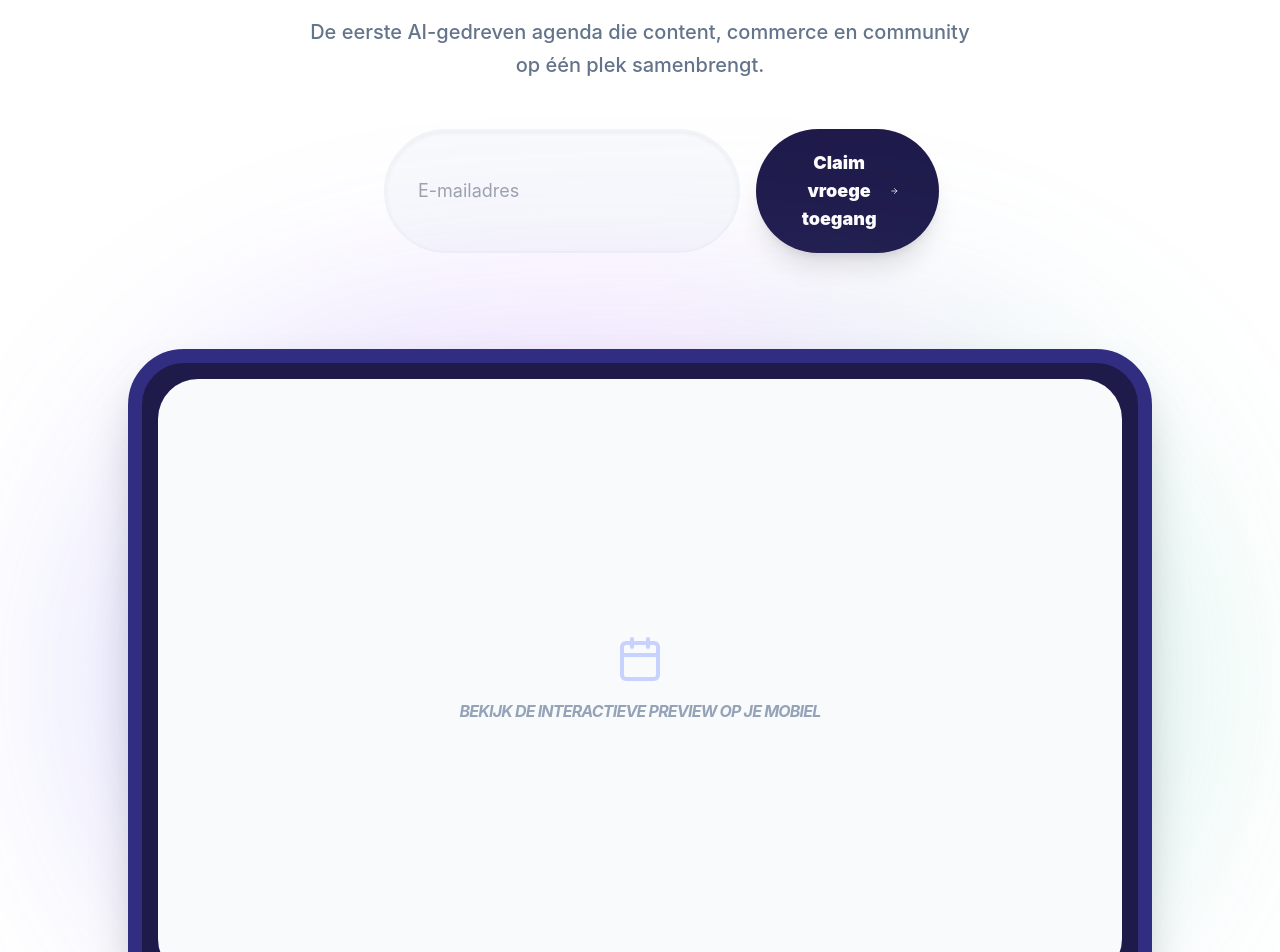
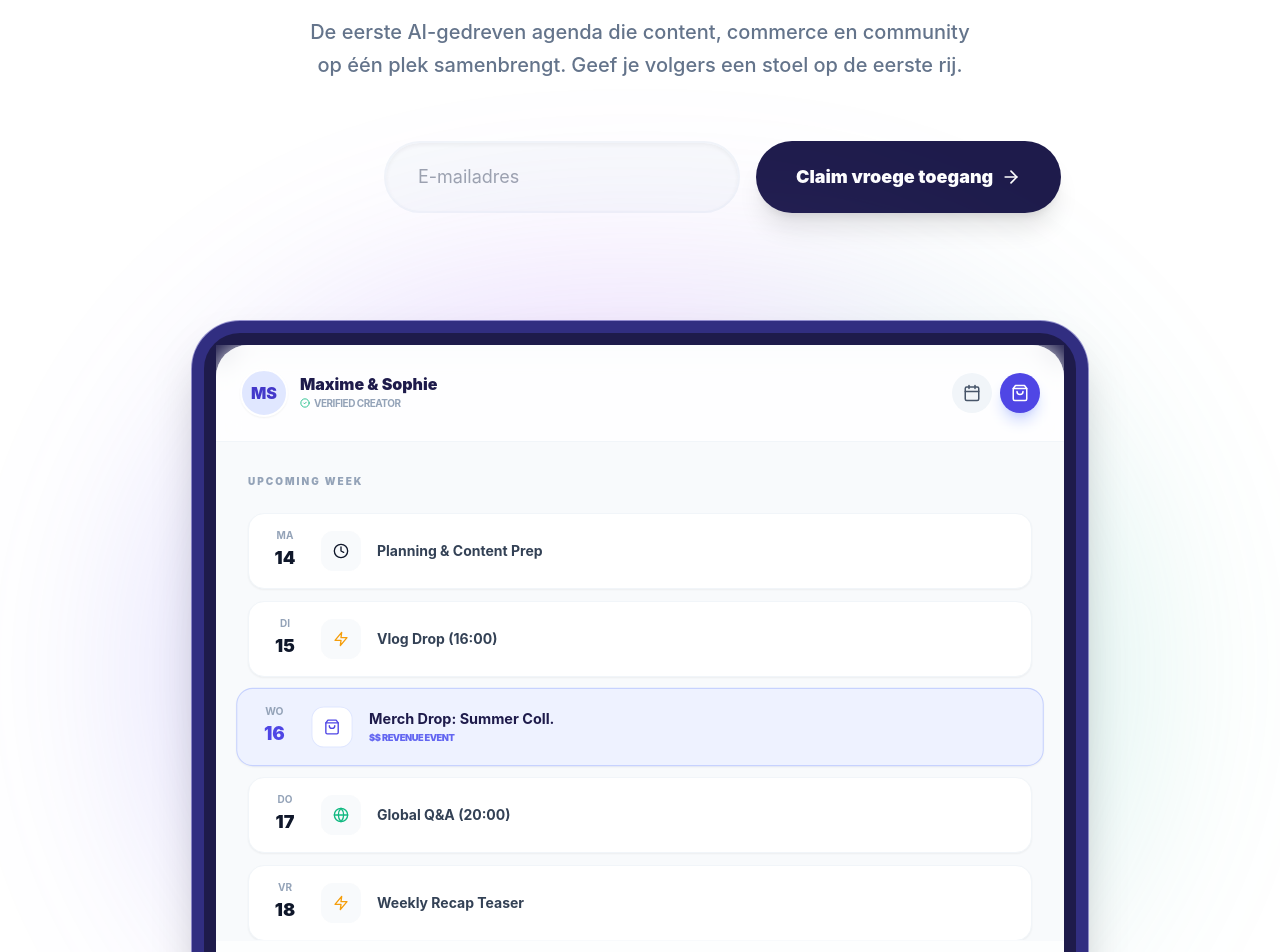
Before and after one commit to JoSync/syncsocial-web, a Next.js app: page / in a window 1280 px wide. Shown: the part 520-1472 px from the top of the page. Built offline with nearby package versions, Linux system fonts and the light colour scheme.

Commit message:
Update page.js

```diff
--- a/app/page.js
+++ b/app/page.js
@@ -8,6 +8,7 @@ export default function LandingPage() {
   const [email, setEmail] = useState('');
   const [isSubmitted, setIsSubmitted] = useState(false);
 
+  // Timer voor de mockup flow
   useEffect(() => {
     const interval = setInterval(() => {
       setCurrentSlide((prev) => (prev + 1) % 3);
@@ -19,21 +20,20 @@ export default function LandingPage() {
     e.preventDefault();
     if (email.includes('@')) {
       setIsSubmitted(true);
-      // Hier kunnen we later de koppeling met een database maken
     }
   };
 
   const t = {
     NL: {
       hero: "Jouw leven, gesynchroniseerd met je community.",
-      sub: "De eerste AI-gedreven agenda die content, commerce en community op één plek samenbrengt.",
+      sub: "De eerste AI-gedreven agenda die content, commerce en community op één plek samenbrengt. Geef je volgers een stoel op de eerste rij.",
       cta: "Claim vroege toegang",
       success: "Je staat op de lijst! We nemen snel contact met je op.",
       badge: "SyncSocial.ai — De toekomst van engagement"
     },
     EN: {
       hero: "Your life, synchronized with your community.",
-      sub: "The first AI-powered calendar bridging content, commerce, and community.",
+      sub: "The first AI-powered calendar bridging content, commerce, and community. Give your followers a front-row seat.",
       cta: "Claim Early Access",
       success: "You're on the list! We'll be in touch soon.",
       badge: "SyncSocial.ai — The future of engagement"
@@ -49,8 +49,17 @@ export default function LandingPage() {
 
   const current = t[lang];
 
+  const weekData = [
+    { day: 'MA', date: '14', title: 'Planning & Content Prep', type: 'personal', icon: <Clock size={16} /> },
+    { day: 'DI', date: '15', title: 'Vlog Drop (16:00)', type: 'content', icon: <Zap size={16} className="text-amber-500" /> },
+    { day: 'WO', date: '16', title: 'Merch Drop: Summer Coll.', type: 'commerce', icon: <ShoppingBag size={16} className="text-indigo-600" />, highlight: true },
+    { day: 'DO', date: '17', title: 'Global Q&A (20:00)', type: 'live', icon: <Globe size={16} className="text-emerald-500" /> },
+    { day: 'VR', date: '18', title: 'Weekly Recap Teaser', type: 'content', icon: <Zap size={16} className="text-amber-500" /> },
+  ];
+
   return (
     <div className="min-h-screen bg-white text-slate-900 overflow-hidden font-sans">
+      {/* Navbar */}
       <nav className="flex justify-between items-center p-8 max-w-7xl mx-auto relative z-10">
         <div className="flex items-center gap-2 group cursor-pointer">
           <Infinity className="text-indigo-950 w-10 h-10 transition-transform group-hover:rotate-12" />
@@ -58,13 +67,20 @@ export default function LandingPage() {
         </div>
         <div className="flex bg-slate-100 p-1 rounded-full border border-slate-200">
           {['NL', 'EN', 'CN'].map((l) => (
-            <button key={l} onClick={() => setLang(l)} className={`px-4 py-1 rounded-full text-xs font-black transition ${lang === l ? 'bg-white shadow-sm text-indigo-600' : 'text-slate-400'}`}>{l}</button>
+            <button
+              key={l}
+              onClick={() => setLang(l)}
+              className={`px-4 py-1 rounded-full text-xs font-black transition ${lang === l ? 'bg-white shadow-sm text-indigo-600' : 'text-slate-400'}`}
+            >
+              {l}
+            </button>
           ))}
         </div>
       </nav>
 
+      {/* Hero Section */}
       <section className="max-w-7xl mx-auto px-6 pt-12 pb-24 text-center relative z-10">
-        <div className="inline-flex items-center gap-2 bg-indigo-50 text-indigo-700 px-4 py-2 rounded-full text-xs font-bold mb-8 uppercase tracking-widest tracking-widest">
+        <div className="inline-flex items-center gap-2 bg-indigo-50 text-indigo-700 px-4 py-2 rounded-full text-xs font-bold mb-8 uppercase tracking-widest">
           <Zap size={14} /> {current.badge}
         </div>
         <h1 className="text-6xl lg:text-8xl font-black tracking-tighter text-indigo-950 mb-8 leading-[0.95] max-w-5xl mx-auto">
@@ -74,9 +90,10 @@ export default function LandingPage() {
           {current.sub}
         </p>
 
-        <div className="max-w-lg mx-auto mb-24">
+        {/* Email Waitlist Interaction */}
+        <div className="max-w-lg mx-auto mb-24 h-24 flex items-center justify-center">
           {!isSubmitted ? (
-            <form onSubmit={handleSubmit} className="flex flex-col sm:flex-row gap-4">
+            <form onSubmit={handleSubmit} className="flex flex-col sm:flex-row gap-4 w-full animate-fade-in">
               <input
                 type="email"
                 required
@@ -85,36 +102,131 @@ export default function LandingPage() {
                 placeholder="E-mailadres"
                 className="flex-1 px-8 py-5 rounded-full border-2 border-slate-100 focus:border-indigo-500 outline-none text-lg transition-all shadow-inner bg-slate-50"
               />
-              <button type="submit" className="bg-indigo-950 text-white px-10 py-5 rounded-full font-black text-lg hover:bg-indigo-800 transition-all shadow-xl flex items-center justify-center gap-2">
+              <button type="submit" className="bg-indigo-950 text-white px-10 py-5 rounded-full font-black text-lg hover:bg-indigo-800 transition-all shadow-xl flex items-center justify-center gap-2 whitespace-nowrap">
                 {current.cta} <ArrowRight size={20} />
               </button>
             </form>
           ) : (
-            <div className="bg-emerald-50 border-2 border-emerald-100 p-6 rounded-[2rem] flex items-center justify-center gap-4 animate-fade-in">
-              <div className="w-12 h-12 bg-emerald-500 rounded-full flex items-center justify-center text-white shadow-lg shadow-emerald-200">
-                <CheckCircle2 size={24} />
+            <div className="bg-emerald-50 border-2 border-emerald-100 p-6 rounded-[2.5rem] flex items-center justify-center gap-4 animate-scale-in w-full">
+              <div className="w-10 h-10 bg-emerald-500 rounded-full flex items-center justify-center text-white shadow-lg shadow-emerald-200">
+                <CheckCircle2 size={20} />
               </div>
-              <p className="text-emerald-800 font-black text-lg text-left leading-tight">{current.success}</p>
+              <p className="text-emerald-800 font-black text-md text-left leading-tight">{current.success}</p>
             </div>
           )}
         </div>
 
-        {/* --- DE LEVENDE MOCKUP (Blijft hetzelfde als gisteren) --- */}
-        <div className="relative max-w-5xl mx-auto">
-           <div className="absolute -inset-10 bg-gradient-to-r from-indigo-500 via-purple-500 to-emerald-400 opacity-20 blur-[100px] rounded-full"></div>
-           <div className="relative bg-indigo-950 rounded-[3.5rem] p-4 shadow-2xl border-[14px] border-indigo-900 overflow-hidden">
-             <div className="bg-slate-50 rounded-[2.5rem] overflow-hidden relative h-[600px] flex flex-col">
-                {/* Hier de content van de slides (Dag, Week, Kassa) */}
-                <div className="p-12 text-center flex flex-col items-center justify-center h-full">
-                   <Calendar size={48} className="text-indigo-200 mb-4 animate-bounce-slow" />
-                   <p className="text-slate-400 font-bold italic tracking-tighter uppercase">Bekijk de interactieve preview op je mobiel</p>
+        {/* --- DE LEVENDE MOCKUP --- */}
+        <div className="relative max-w-4xl mx-auto">
+          <div className="absolute -inset-10 bg-gradient-to-r from-indigo-500 via-purple-500 to-emerald-400 opacity-20 blur-[100px] rounded-full"></div>
+
+          {/* Telefoon Frame */}
+          <div className="relative bg-indigo-950 rounded-[3rem] p-3 shadow-2xl border-[12px] border-indigo-900 overflow-hidden ring-1 ring-indigo-800/50">
+            <div className="bg-slate-50 rounded-[2rem] overflow-hidden relative h-[650px] flex flex-col">
+
+              {/* Header Mockup */}
+              <div className="bg-white/80 backdrop-blur-md border-b border-slate-100 p-6 flex justify-between items-center z-20">
+                <div className="flex items-center gap-3 text-left">
+                  <div className="w-12 h-12 bg-indigo-100 rounded-full flex items-center justify-center text-indigo-700 font-black border-2 border-white shadow-sm">MS</div>
+                  <div>
+                    <p className="font-black text-indigo-950 text-base leading-none">Maxime & Sophie</p>
+                    <p className="text-[10px] text-slate-400 mt-1 font-bold uppercase tracking-tighter flex items-center gap-1"><CheckCircle2 size={10} className="text-emerald-500" /> Verified Creator</p>
+                  </div>
                 </div>
-             </div>
-           </div>
+                <div className="flex gap-2">
+                   <div className="w-10 h-10 bg-slate-100 rounded-full flex items-center justify-center text-slate-600"><Calendar size={18} /></div>
+                   <div className="w-10 h-10 bg-indigo-600 rounded-full flex items-center justify-center text-white shadow-lg shadow-indigo-200"><ShoppingBag size={18} /></div>
+                </div>
+              </div>
+
+              {/* Animated Screens Area */}
+              <div className="flex-1 relative overflow-hidden">
+
+                {/* Slide 1: Dagoverzicht */}
+                <div className={`absolute inset-0 p-8 transition-all duration-700 ease-in-out ${currentSlide === 0 ? 'opacity-100 translate-x-0' : 'opacity-0 -translate-x-20'}`}>
+                  <p className="text-left text-[10px] font-black text-slate-400 uppercase tracking-[0.2em] mb-6">Today's Schedule</p>
+                  <div className="space-y-4">
+                    <div className="flex items-center gap-4 p-5 rounded-3xl bg-indigo-50 border-2 border-indigo-100 shadow-sm text-left relative overflow-hidden">
+                      <div className="absolute top-0 right-0 bg-indigo-600 text-white text-[8px] font-bold px-3 py-1 rounded-bl-xl uppercase tracking-widest">Live Now</div>
+                      <span className="font-black text-indigo-400 text-sm">13:00</span>
+                      <div className="w-12 h-12 rounded-2xl bg-white shadow-sm flex items-center justify-center border border-indigo-50 text-indigo-600"><ShoppingBag size={22} /></div>
+                      <div className="flex-1">
+                        <p className="font-black text-indigo-950 text-lg leading-tight">Summer Merch Drop</p>
+                        <p className="text-[10px] font-bold text-indigo-400 uppercase mt-1">Direct Checkout Active</p>
+                      </div>
+                    </div>
+                    <div className="flex items-center gap-4 p-5 rounded-2xl bg-white border border-slate-100 shadow-sm text-left opacity-60">
+                      <span className="font-black text-slate-400 text-sm">16:00</span>
+                      <div className="w-10 h-10 rounded-xl bg-slate-50 flex items-center justify-center border border-slate-50 text-amber-500"><Zap size={18} /></div>
+                      <div className="flex-1"><p className="font-bold text-slate-700">Content Auto-Publish</p></div>
+                    </div>
+                  </div>
+                  <div className="mt-8 bg-white p-6 rounded-[2rem] border border-slate-100 shadow-xl text-left flex gap-4">
+                     <div className="w-10 h-10 bg-emerald-100 rounded-full flex items-center justify-center flex-shrink-0 text-emerald-600"><Zap size={20} /></div>
+                     <div>
+                       <p className="text-sm font-black text-slate-900 leading-tight italic">AI Insight: Peak Engagement</p>
+                       <p className="text-xs text-slate-500 mt-2 leading-relaxed">Je volgers in China zijn over 20 min. het meest actief. Strategische drop voorbereid.</p>
+                     </div>
+                  </div>
+                </div>
+
+                {/* Slide 2: Weekoverzicht */}
+                <div className={`absolute inset-0 p-8 transition-all duration-700 ease-in-out ${currentSlide === 1 ? 'opacity-100 translate-x-0' : 'opacity-0 translate-x-20'}`}>
+                   <p className="text-left text-[10px] font-black text-slate-400 uppercase tracking-[0.2em] mb-6">Upcoming Week</p>
+                   <div className="space-y-3">
+                     {weekData.map((item, index) => (
+                       <div key={index} className={`flex items-center gap-4 p-4 rounded-2xl border shadow-sm text-left transition-all ${item.highlight ? 'bg-indigo-50 border-indigo-200 scale-[1.03]' : 'bg-white border-slate-100'}`}>
+                          <div className="flex flex-col items-center justify-center w-10">
+                            <span className="text-[10px] font-bold text-slate-400 uppercase leading-none mb-1">{item.day}</span>
+                            <span className={`text-lg font-black ${item.highlight ? 'text-indigo-600' : 'text-slate-900'}`}>{item.date}</span>
+                          </div>
+                          <div className={`w-10 h-10 rounded-xl flex items-center justify-center border ${item.highlight ? 'bg-white border-indigo-100' : 'bg-slate-50 border-slate-50'}`}>{item.icon}</div>
+                          <div className="flex-1">
+                            <p className={`font-bold text-sm leading-tight ${item.highlight ? 'text-indigo-950' : 'text-slate-700'}`}>{item.title}</p>
+                            {item.highlight && <p className="text-[9px] font-black text-indigo-500 uppercase mt-1 tracking-tighter">$$ Revenue Event</p>}
+                          </div>
+                       </div>
+                     ))}
+                   </div>
+                </div>
+
+                {/* Slide 3: Kassa/Action */}
+                <div className={`absolute inset-0 p-8 flex flex-col justify-center transition-all duration-700 ease-in-out ${currentSlide === 2 ? 'opacity-100 scale-100' : 'opacity-0 scale-90'}`}>
+                  <div className="bg-white rounded-[2.5rem] p-8 shadow-2xl border-2 border-indigo-50 text-center relative overflow-hidden">
+                    <div className="w-20 h-20 bg-indigo-600 rounded-[2rem] mx-auto shadow-xl shadow-indigo-200 flex items-center justify-center text-white mb-6">
+                      <ShoppingBag size={36} />
+                    </div>
+                    <h3 className="text-2xl font-black text-indigo-950 leading-tight mb-3">Summer Drop Live</h3>
+                    <p className="text-slate-500 text-sm font-medium mb-8">Exclusieve link geactiveerd in de agenda van 842K volgers.</p>
+                    <div className="bg-slate-50 p-5 rounded-2xl border border-slate-100 mb-8">
+                       <div className="flex justify-between text-[10px] font-black text-slate-400 uppercase tracking-widest mb-3">
+                         <span>AI Sales Target</span>
+                         <span className="text-emerald-500">82% Achieved</span>
+                       </div>
+                       <div className="h-2 w-full bg-slate-200 rounded-full overflow-hidden">
+                         <div className="h-full w-[82%] bg-emerald-500 rounded-full animate-pulse"></div>
+                       </div>
+                    </div>
+                    <button className="w-full bg-indigo-600 text-white py-4 rounded-2xl font-black text-sm uppercase tracking-[0.2em] shadow-lg shadow-indigo-100">
+                       View Live Store
+                    </button>
+                  </div>
+                </div>
+
+              </div>
+
+              {/* Slide Indicators */}
+              <div className="bg-white/80 p-6 flex justify-center gap-2 border-t border-slate-50">
+                {[0, 1, 2].map((i) => (
+                  <div key={i} className={`h-1.5 rounded-full transition-all duration-500 ${currentSlide === i ? 'w-8 bg-indigo-600' : 'w-2 bg-slate-200'}`}></div>
+                ))}
+              </div>
+            </div>
+          </div>
         </div>
       </section>
 
-      <footer className="py-12 text-center border-t border-slate-50">
+      <footer className="py-20 text-center border-t border-slate-50 bg-white relative z-10">
         <p className="text-slate-300 font-bold tracking-[0.3em] uppercase text-[10px]">
           &copy; 2026 SyncSocial.ai — Intelligence Synchronized.
         </p>
```
